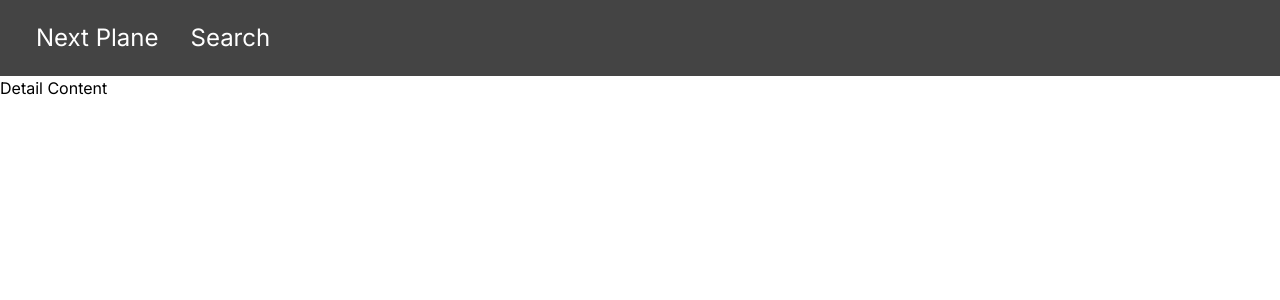
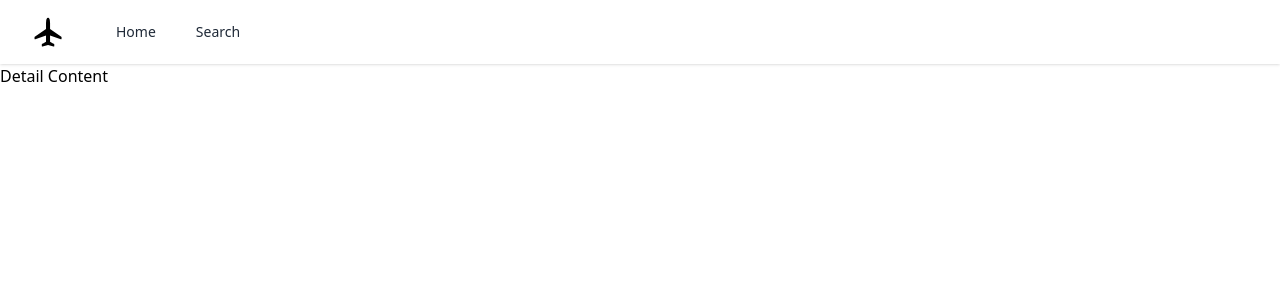
Before and after one commit to amulrean/next-plane-overhead, a Next.js app: page /detail in a window 1280 px wide. Shown: the top 300 px of the page. Built offline with nearby package versions, Linux system fonts and the light colour scheme.

Commit message:
Convert Nav Bar to Tailwind

```diff
--- a/src/app/globals.css
+++ b/src/app/globals.css
@@ -1,25 +1,3 @@
 @tailwind base;
 @tailwind components;
 @tailwind utilities;
-
-* {
-  box-sizing: border-box;
-  padding: 0;
-  margin: 0;
-}
-
-html {
-  overflow-x: hidden;
-}
-
-body {
-  max-width: 100vw;
-  height: 100vh;
-  overflow-x: hidden;
-  display: grid;
-  grid-template-rows: min-content auto;
-}
-
-main {
-  overflow: auto;
-}
--- a/src/app/layout.tsx
+++ b/src/app/layout.tsx
@@ -1,8 +1,5 @@
 import NavBar from '@/components/nav-bar'
 import './globals.css'
-import { Inter } from 'next/font/google'
-
-const inter = Inter({ subsets: ['latin'] })
 
 export const metadata = {
   title: 'Next Plane Overhead',
@@ -16,7 +13,7 @@ export default function RootLayout({
 }) {
   return (
     <html lang="en">
-      <body className={inter.className}>
+      <body>
         <header>
           <NavBar></NavBar>
         </header>
--- a/src/components/nav-bar.module.css
+++ /dev/null
@@ -1,17 +0,0 @@
-.header {
-  grid-area: header;
-  background-color: #444;
-  color: #fff;
-  padding: 20px;
-  font-size: 150%;
-}
-
-.link {
-  text-decoration: none;
-  color: white;
-  padding: 14px 16px;
-}
-
-.link:hover {
-  background-color: #111;
-}
--- a/src/components/nav-bar.tsx
+++ b/src/components/nav-bar.tsx
@@ -1,14 +1,41 @@
 import { NextPage } from 'next';
-import styles from './nav-bar.module.css'
 import Link from 'next/link';
 
 
 const NavBar: NextPage = () => {
 
-  return <div className={styles.header}>
-    <Link className={styles.link} href="/">Next Plane</Link>
-    <Link className={styles.link} href="/search">Search</Link>
-  </div>;
+  const linkConfig = [{
+    label: 'Home',
+    href: '/'
+  }, {
+    label: 'Search',
+    href: '/search'
+  }]
+
+  const links = linkConfig.map(config => {
+    return (
+      <Link className="text-gray-800 dark:text-white  hover:text-gray-800 dark:hover:text-white px-3 py-2 rounded-md text-sm font-medium" href={config.href}>
+        {config.label}
+      </Link>
+    )
+  })
+
+  return <nav className="bg-white dark:bg-gray-800 shadow">
+    <div className="px-8 mx-auto max-w-7xl">
+      <div className="flex items-center justify-between h-16">
+        <div className=" flex items-center">
+          <a className="flex-shrink-0" href="/">
+            <img className="w-8 h-8" src="/plane_nose_up.svg" alt="Workflow" />
+          </a>
+          <div className="hidden md:block">
+            <div className="flex items-baseline ml-10 space-x-4">
+              {links}
+            </div>
+          </div>
+        </div>
+      </div>
+    </div>
+  </nav>;
 
 }
 
```
